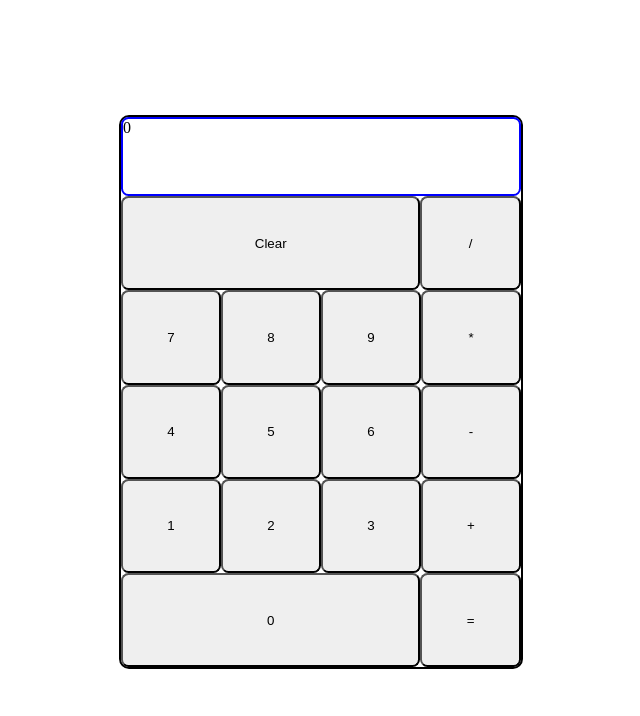
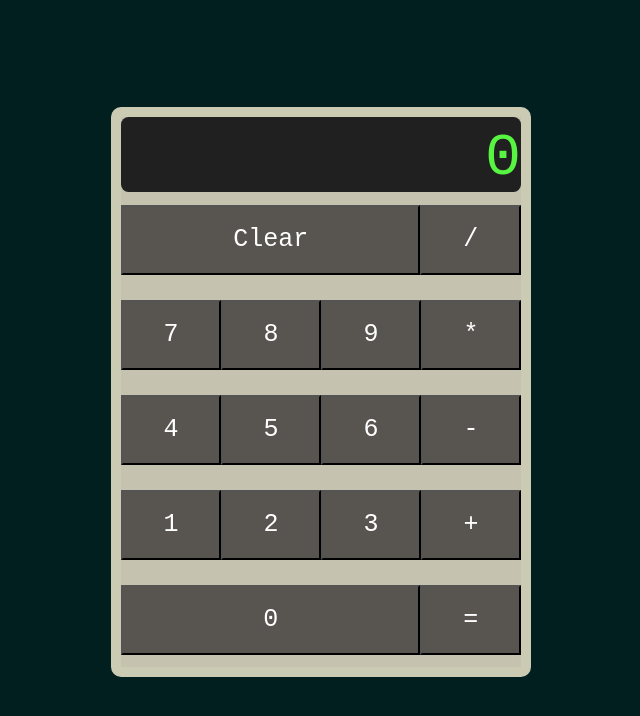
Before and after one commit to michaellehmann2/odin-calculator, a plain HTML site: page index.html in a window 1280 px wide. Shown: the whole page, without its empty margins (319-959 px from the left). Drawn offline with Linux system fonts and the light colour scheme.

Commit message:
Add styling

```diff
--- a/calculator.js
+++ b/calculator.js
@@ -121,7 +121,7 @@ function compute() {
 }
 
 //get references to html elements and add listeners to the buttons.
-const display = document.querySelector('.display');
+const display = document.querySelector('.display-numbers');
 
 const numberButtons = document.querySelectorAll('.number');
 numberButtons.forEach((button) => {
--- a/index.html
+++ b/index.html
@@ -8,7 +8,9 @@
     </head>
     <body>
         <div class="calculator">
-            <div class="display">0</div>
+            <div class="display-area">
+                <span class="display-numbers">0</span>
+            </div>
             <div class="button-rows">
                 <div class="row clear-row">
                     <button class="clear">Clear</button>
--- a/style.css
+++ b/style.css
@@ -3,6 +3,7 @@ html, body {
 }
 
 body {
+    background-color: #001f1e;
     display: flex;
     justify-content: center;
     align-items: center;
@@ -11,17 +12,28 @@ body {
 .calculator {
     height: 550px;
     width: 400px;
-    border: 2px black solid;
+    background-color: #c5c3af;
+    border: 10px #cbcab2 solid;
     border-radius: 10px;
     display: flex;
     flex-direction: column;
     justify-content: space-around;
 }
 
-.display {
-    border: 2px blue solid;
+.display-area {
+    background-color: #202020;
     border-radius: 7.5px;
     height: 75px;
+    display: flex;
+    align-items: end;
+    justify-content: end;
+}
+
+.display-numbers {
+    color: #57f542;
+    font-family: 'Ubuntu Mono', monospace;
+    font-weight: lighter;
+    font-size: 60px;
 }
 
 .button-rows {
@@ -34,11 +46,20 @@ body {
 .row {
     flex: 1;
     display: flex;
+    align-items: center;
 }
 
 button {
     flex: 1;
-    border-radius: 7.5px;
+    font-family: 'Ubuntu Mono', monospace;
+    font-weight: lighter;
+    font-size: 25px;
+    height: 70px;
+    background-color: #585450;
+    color: white;
+}
+
+.number {
 }
 
 .clear, .zero {
```
